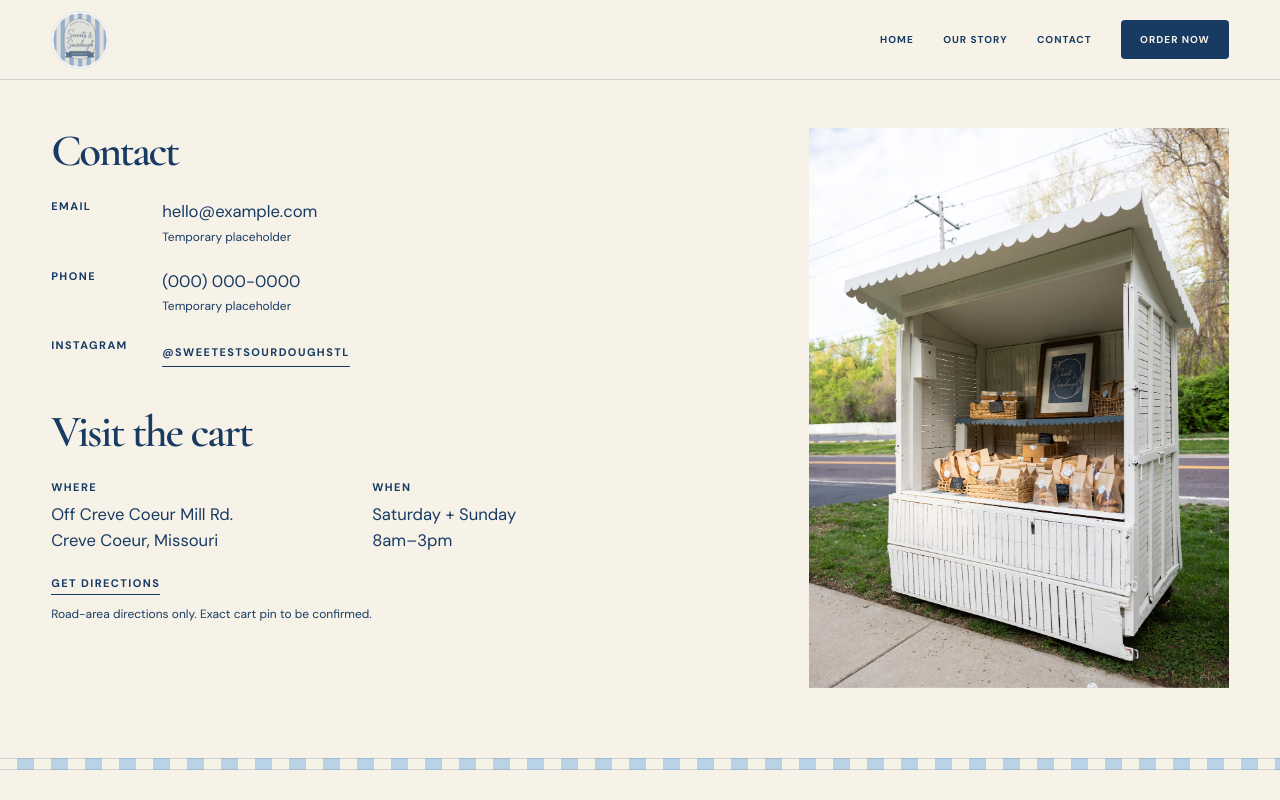
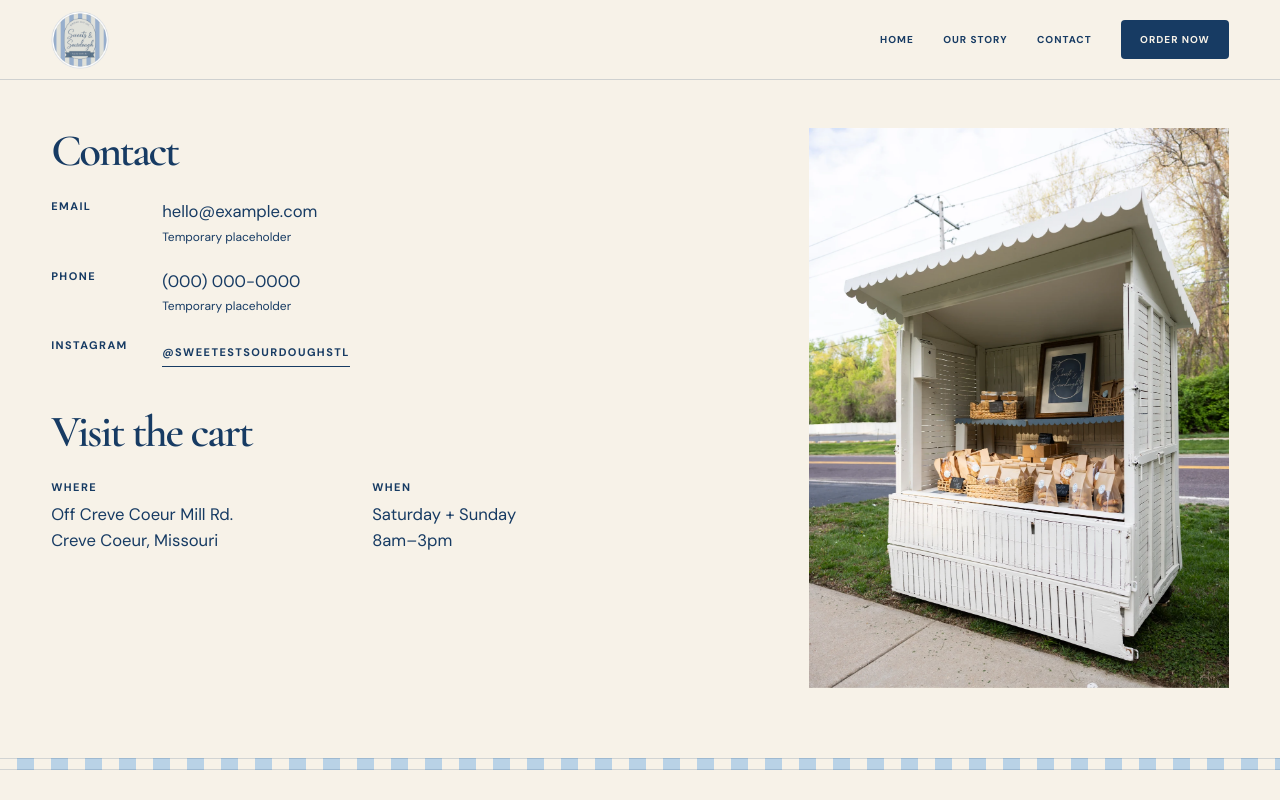
Before and after one commit to jonathanarbittier/sweetestsourdoughstl.website, a Next.js app: page /contact in a window 1280 px wide. Shown: the top 800 px of the page. Built offline with nearby package versions, Linux system fonts and the light colour scheme.

Commit message:
Remove Get Directions links sitewide

```diff
--- a/app/contact/contact.module.css
+++ b/app/contact/contact.module.css
@@ -60,8 +60,7 @@
   display: block;
 }
 
-.contactList dd > small,
-.directionsNote {
+.contactList dd > small {
   font-size: 12px;
   line-height: 1.5;
 }
@@ -78,14 +77,6 @@
 
 .details :global(.text-link) {
   font-size: 11px;
-}
-
-.visit :global(.text-link) {
-  margin-top: 22px;
-}
-
-.directionsNote {
-  margin: 10px 0 0;
 }
 
 .photo {
--- a/app/contact/page.tsx
+++ b/app/contact/page.tsx
@@ -45,8 +45,6 @@ export default function ContactPage() {
               <div><dt>Where</dt><dd>Off Creve Coeur Mill Rd.<br />Creve Coeur, Missouri</dd></div>
               <div><dt>When</dt><dd>Saturday + Sunday<br />8am–3pm</dd></div>
             </dl>
-            <a className="text-link" href="https://maps.google.com/?q=Creve+Coeur+Mill+Rd,+Creve+Coeur,+Missouri" target="_blank" rel="noopener noreferrer">Get Directions</a>
-            <p className={styles.directionsNote}>Road-area directions only. Exact cart pin to be confirmed.</p>
           </section>
         </div>
 
--- a/app/page.tsx
+++ b/app/page.tsx
@@ -58,7 +58,6 @@ export default function Home() {
               <div><span>When</span><strong>Saturday + Sunday<br />8am–3pm</strong></div>
               <div><span>Where</span><strong>Off Creve Coeur Mill Rd.<br />Creve Coeur, Missouri</strong></div>
             </div>
-            <a className="text-link" href="https://maps.google.com/?q=Creve+Coeur+Mill+Rd,+Creve+Coeur,+Missouri" target="_blank" rel="noreferrer">Get directions</a>
           </div>
           <div className="cart-image image-wrap">
             <Image src="/images/sweetest-sourdough/SweetestSourdoughSTL_-7.webp" alt="The Sweets & Sourdough cart with branded signs, bagged loaves, and baked treats" fill quality={90} sizes="(max-width: 760px) 100vw, 48vw" style={{ objectPosition: "50% 40%" }} />
```
